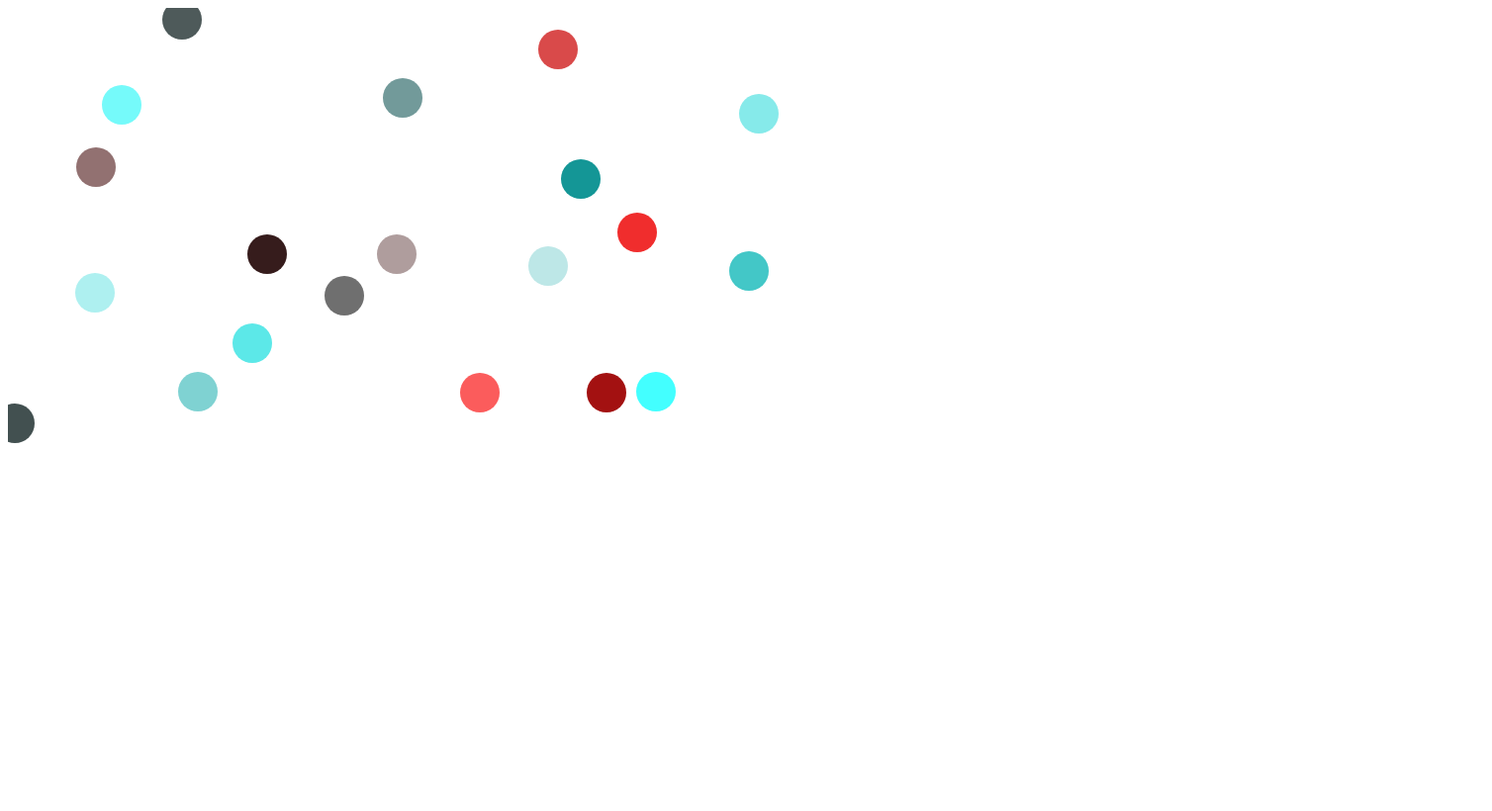
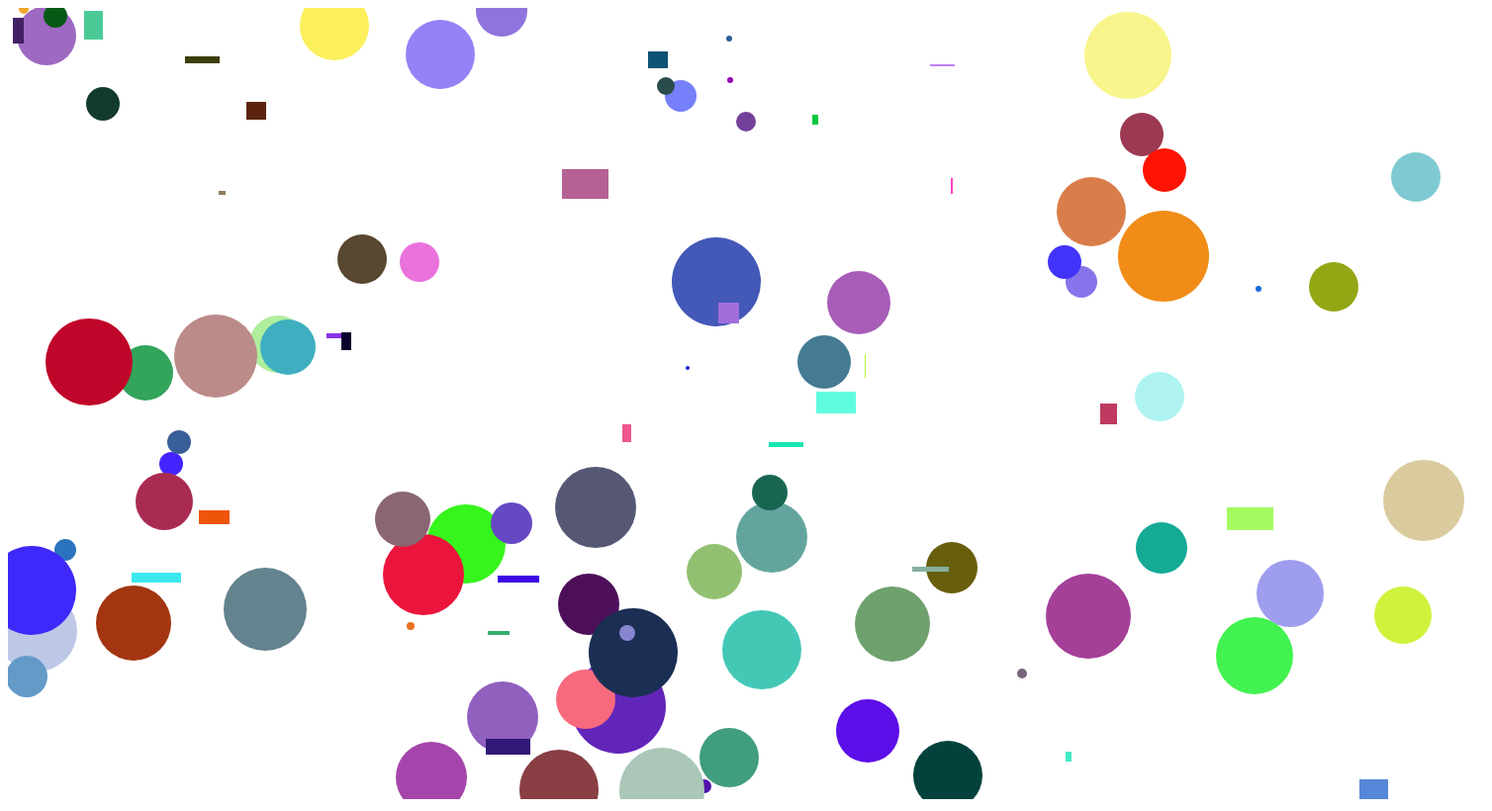
Before and after one commit to JuanMolfese/ui_ux_2022, a plain HTML site: page index.html in a window 1280 px wide. Shown: the whole page at 99% size, 1508 px wide, since content can reach past the window. Drawn offline with Linux system fonts and the light colour scheme.

Commit message:
terminados cuadrados y circulos aleatoreos en ubicacion, tamaño y color.

```diff
--- a/index.html
+++ b/index.html
@@ -8,7 +8,7 @@
 </head>
 <body>
 
-    <canvas id="myCanvas" width="800" height="500"></canvas>
+    <canvas id="myCanvas" width="1500" height="800"></canvas>
 
     <!-- <script src="js/cuadrado.js"></script> -->
     <script src="js/circulos.js"></script>
--- a/js/circulos.js
+++ b/js/circulos.js
@@ -4,12 +4,17 @@ let ctx = canvas.getContext('2d');
 let canvasWidth = canvas.width;
 let canvasHeight = canvas.height;
 
-for (let index = 0; index < 20; index++ ){
+for (let index = 0; index < 80; index++ ){
     ctx.fillStyle = randomRGBA();
     ctx.beginPath();
-    ctx.arc(Math.round(Math.random() * canvasWidth), Math.round(Math.random() * canvasHeight), 20, 0, 2 * Math.PI);
+    ctx.arc(Math.round(Math.random() * canvasWidth), Math.round(Math.random() * canvasHeight), Math.round(Math.random() * 50), 0, 2 * Math.PI);
     ctx.fill();
     ctx.closePath();
+}
+
+for (let index = 0; index < 30; index++ ){
+    ctx.fillStyle = randomRGBA();
+    ctx.fillRect(Math.round(Math.random() * canvasWidth), Math.round(Math.random() * canvasHeight), Math.round(Math.random() * 50),Math.round(Math.random() * 30));
 }
 
 function randomRGBA(){
@@ -17,5 +22,5 @@ function randomRGBA(){
     let g= Math.round(Math.random() * 255);
     let b= Math.round(Math.random() * 255);
     let a= 255;
-    return `rgba(${r},${b},${b},${a})`;
+    return `rgba(${r},${g},${b},${a})`;
 }
--- a/js/cuadrado.js
+++ b/js/cuadrado.js
@@ -2,8 +2,8 @@
 
 let canvas = document.getElementById("myCanvas");
 let ctx = canvas.getContext("2d");
-let width = 800;
-let height = 500;
+let width = canvas.width;
+let height = canvas.height;
 let imageData = ctx.createImageData(width,height);
 
 let r = 155;
```
